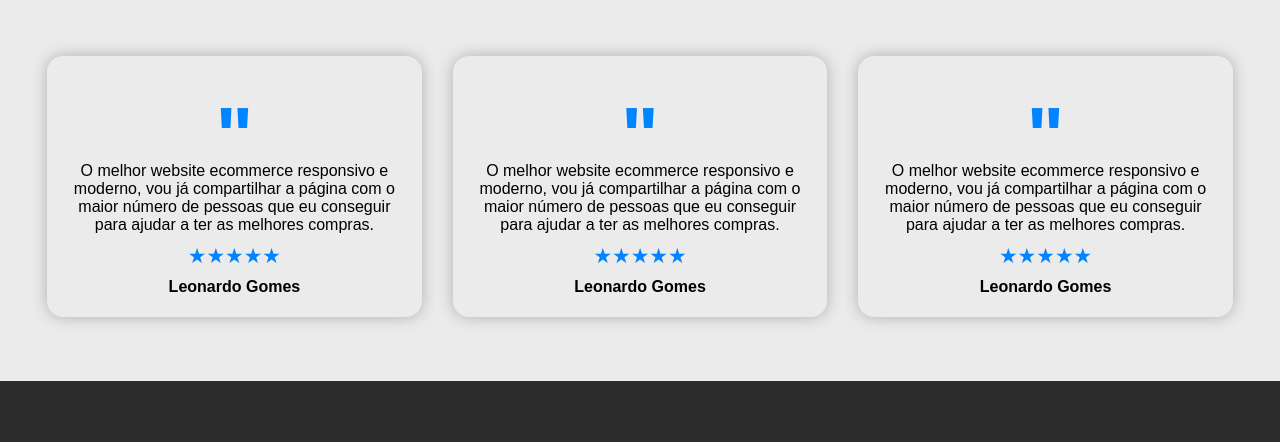
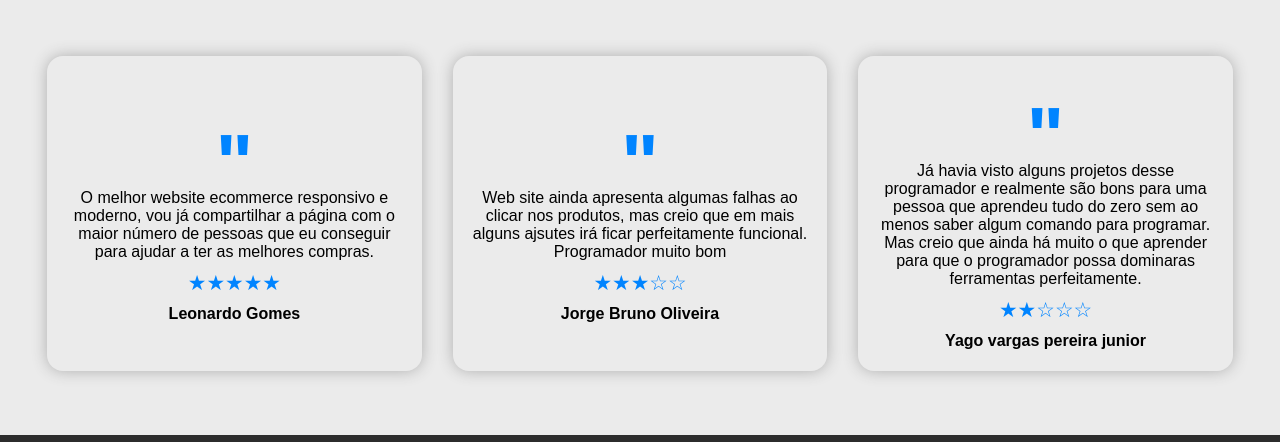
Before and after one commit to LEUZ29/Ecommecer-2024, a plain HTML site: page index.html in a window 1280 px wide. Shown: the part 3432-3874 px from the top of the page. Drawn offline with nearby package versions, Linux system fonts and the light colour scheme.

Commit message:
Update index.html

```diff
--- a/index.html
+++ b/index.html
@@ -196,19 +196,19 @@
                 </div>
                 <div class="testemunha">
                     <p>"</p>
-                    <p>O melhor website ecommerce responsivo e moderno, vou já compartilhar a página
-                        com o maior número de pessoas que eu conseguir para ajudar a ter as melhores compras.
+                    <p>Web site ainda apresenta algumas falhas ao clicar nos produtos, mas creio que em mais alguns ajsutes irá ficar perfeitamente funcional.
+                        Programador muito bom
                     </p>
-                    <p class="rate">&#9733;&#9733;&#9733;&#9733;&#9733;</p>
-                    <p>Leonardo Gomes</p>
+                    <p class="rate">&#9733;&#9733;&#9733;&#9734;&#9734;</p>
+                    <p>Jorge Bruno Oliveira</p>
                 </div>
                 <div class="testemunha">
                     <p>"</p>
-                    <p>O melhor website ecommerce responsivo e moderno, vou já compartilhar a página
-                        com o maior número de pessoas que eu conseguir para ajudar a ter as melhores compras.
+                    <p>Já havia visto alguns projetos desse programador e realmente são bons para uma pessoa que aprendeu tudo do zero sem ao menos saber algum comando para programar.
+                        Mas creio que ainda há muito o que aprender para que o programador possa dominaras ferramentas perfeitamente.
                     </p>
-                    <p class="rate">&#9733;&#9733;&#9733;&#9733;&#9733;</p>
-                    <p>Leonardo Gomes</p>
+                    <p class="rate">&#9733;&#9733;&#9734;&#9734;&#9734;</p>
+                    <p>Yago vargas pereira junior</p>
                 </div>
             </div>
         </div>
```
